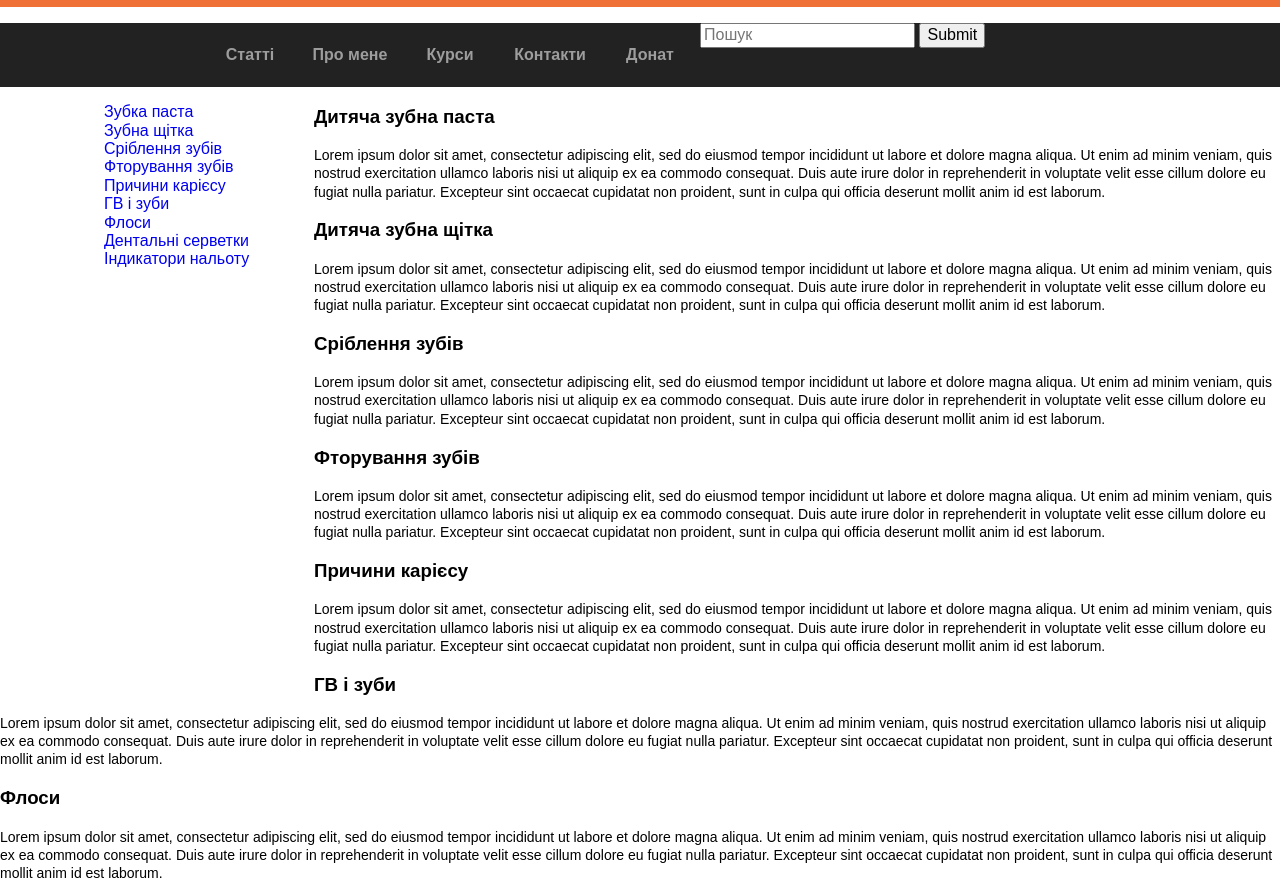
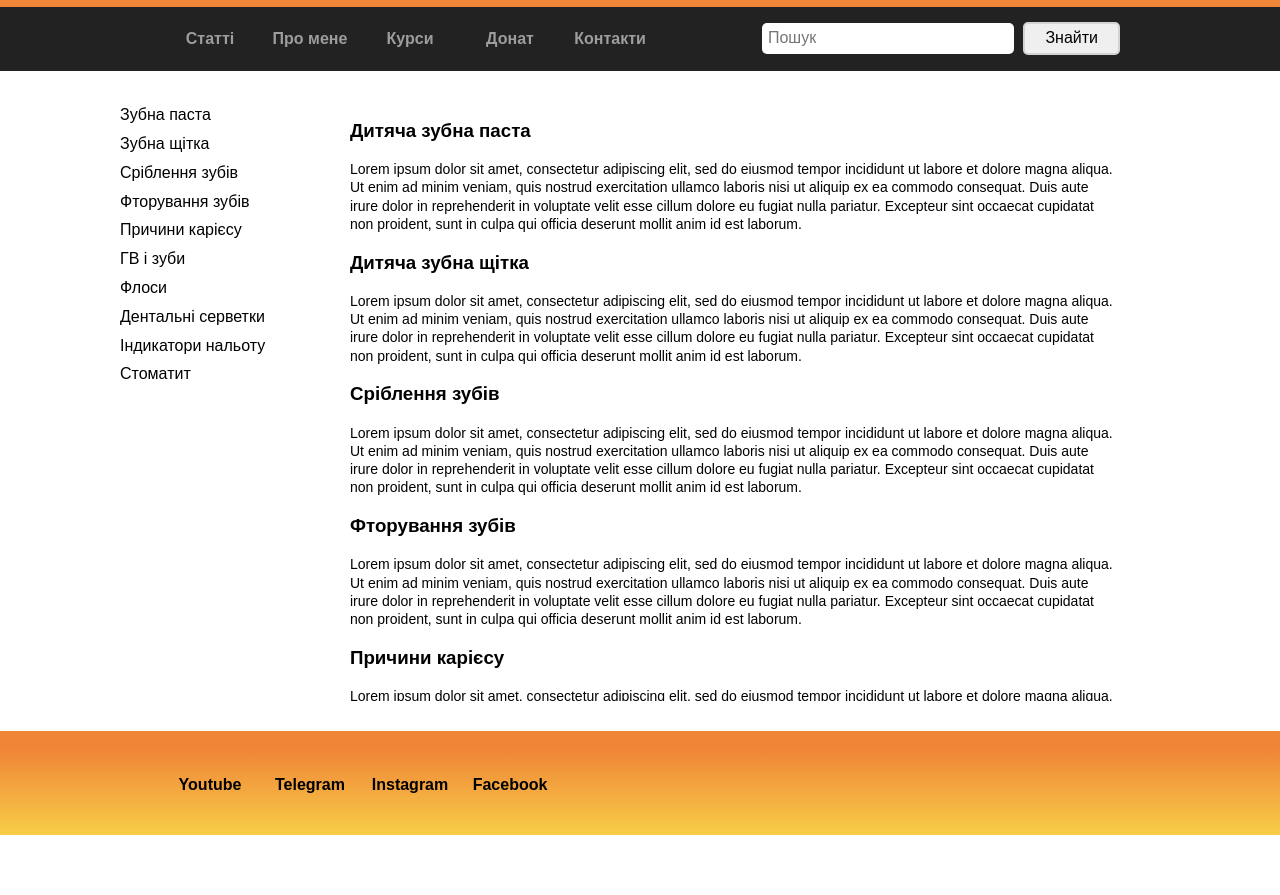
Before and after one commit to tinazavr/lesia_sher, a plain HTML site: page index.html in a window 1280 px wide. Shown: the part 180-1075 px from the top of the page. After the commit the page ends 1045 px from the top, so only its background shows below. Drawn offline with Linux system fonts and the light colour scheme; files that its build step writes are made by us from their sources.

Commit message:
Edited header color, created styles for main section and footer.

```diff
--- a/css/style.css
+++ b/css/style.css
@@ -12,20 +12,26 @@ body {
     margin: 0 auto;
     width: 960px;
 }
+ul{
+    padding: 0;
+    margin: 0;
+}
 ul li{
     list-style-type: none;
 }
 a{
     text-decoration: none;
+    line-height: 1.8em;
+    font-size: 16px;
 }
 p{
     font-size: 14px;
     line-height: 1.3em;;
 }
+
 /* HEADER */
-
 .page-header{
-    background-color: rgb(240,113,56);
+    background: linear-gradient(0deg, rgba(240,133,56,1) 0%, rgba(247,205,71,1) 90%);
     padding: 30px 0;
 }
 .page-header h1, h2{
@@ -38,6 +44,8 @@ p{
     background-color: #222;
     border-color: #101010;
     min-height: 64px;
+    position: sticky;
+    top: 0;
 }
 .page-navigation li{
     float: left;
@@ -55,10 +63,83 @@ p{
     background-color: black;
 }
 
-/* ASIDE */
+/* SEARCH FORM */
+.search-form{
+    padding: 15px 0;
+    float: right;
+}
+.search-form input[type="text"]{
+    padding: 5px;
+    margin-right: 5px;
+    border: 1px solid transparent;
+    border-radius: 5px;
+    outline: none;
+    width: 240px;
+}
+.search-form input[type="submit"]{
+    padding: 5px 15px;
+    border: 2px solid lightgrey;
+    border-radius: 5px;
+    padding: 5px 20px;
+}
+.search-form input[type="submit"]:hover,
+button:hover{
+    background-color: lightgrey;
+    border: 2px solid rgb(240,113,56);
+}
+
+/* MAIN SECTION: ASIDE */
 .page-aside{
     height: 600px;
     float: left;
     width: 250px;
-    margin-left: 64px;
+    margin-left: 100px;
+    margin-top: 30px;
 }
+.page-aside a{
+    padding: 5px 20px;
+    color: black;
+}
+.page-aside a:visited{
+    color: black;
+}
+.page-aside a:active{
+    color: rgb(240,113,56);
+    font-size: 120%;
+}
+.page-aside a:hover{
+    color: rgb(240,113,56);
+    font-size: 110%;
+}
+
+
+/* MAIN SECTION: MAIN */
+.main-content{
+    margin-top: 30px;
+    margin-bottom: 30px;
+    height: 600px;
+    overflow: scroll;
+}
+
+/* FOOTER */
+.footer{
+    background: linear-gradient(0deg, rgba(247,205,71,1) 0%, rgba(240,133,56,1) 83%);
+    color: white;
+    padding: 40px 0;
+    margin: 30px 0;
+    min-height: 24px;
+}
+.footer li{
+    float: left;
+    width: 100px;
+}
+.footer a{
+    display: block;
+    color:black;
+    font-weight: bold;
+    text-align: center
+}
+.footer li a:hover{
+    color: rgb(240,113,56);
+    background-color: black;
+}
--- a/index.html
+++ b/index.html
@@ -25,19 +25,19 @@
                 <li><a href=#>Статті</a></li>
                 <li><a href=#>Про мене</a></li>
                 <li><a href=#>Курси</a></li>
+                <li><a href=#>Донат</a></li>
                 <li><a href=#>Контакти</a></li>
-                <li><a href=#>Донат</a></li>
             </ul>
-            <form>
+            <form class="search-form">
                 <input type="text" placeholder="Пошук">
-                <input type="submit" placeholder="Знайти"></button>
+                <input type="submit" value="Знайти"></button>
             </form>
         </div>
     </nav>
     <aside class="page-aside">
         <div class="container">
-            <ul>
-                <li><a href="#kids-toothpaste">Зубка паста</a></li>
+            <ul class="collection-links">
+                <li><a href="#kids-toothpaste">Зубна паста</a></li>
                 <li><a href="#kids-toothbrush">Зубна щітка</a></li>
                 <li><a href="#silvering-of-teeth">Сріблення зубів</a></li>
                 <li><a href="#flouridation-of-teeth">Фторування зубів</a></li>
@@ -46,12 +46,15 @@
                 <li><a href="#dental-floss">Флоси</a></li>
                 <li><a href="#dental-wipes">Дентальні серветки</a></li>
                 <li><a href="#plaque-indicator">Індикатори нальоту</a></li>
+                <li><a href="#stomatitis">Стоматит</a></li>
+
             </ul>
         </div>
     </aside>
 
     <main>
-        <div>
+        <div class="container">
+            <div class="main-content">
             <div>
                 <h3 id="kids-toothpaste">Дитяча зубна паста</h3>
                 <p>Lorem ipsum dolor sit amet, consectetur adipiscing elit,
@@ -142,14 +145,27 @@
                     pariatur. Excepteur sint occaecat cupidatat non proident, sunt in culpa
                     qui officia deserunt mollit anim id est laborum.</p>
             </div>
+            <div>
+                <h3 id="stomatitis">Стоматит</h3>
+                <p>Lorem ipsum dolor sit amet, consectetur adipiscing elit,
+                    sed do eiusmod tempor incididunt ut labore et dolore magna aliqua.
+                    Ut enim ad minim veniam, quis nostrud exercitation ullamco laboris nisi
+                    ut aliquip ex ea commodo consequat. Duis aute irure dolor in
+                    reprehenderit in voluptate velit esse cillum dolore eu fugiat nulla
+                    pariatur. Excepteur sint occaecat cupidatat non proident, sunt in culpa
+                    qui officia deserunt mollit anim id est laborum.</p>
+            </div>
+        </div>
         </div>
     </main>
-    <footer>
-        <div>
-            <a>Youtube</a>
-            <a>Telegram</a>
-            <a>Instagram</a>
-            <a>Facebook</a>
+    <footer class="footer">
+        <div class="container">
+            <ul class="footer-links">
+                <li><a href="#">Youtube</a></li>
+                <li><a href="#">Telegram</a></li>
+                <li><a href="#">Instagram</a></li>
+                <li><a href="#">Facebook</a></li>
+            </ul>
         </div>
     </footer>
 </body>
```
